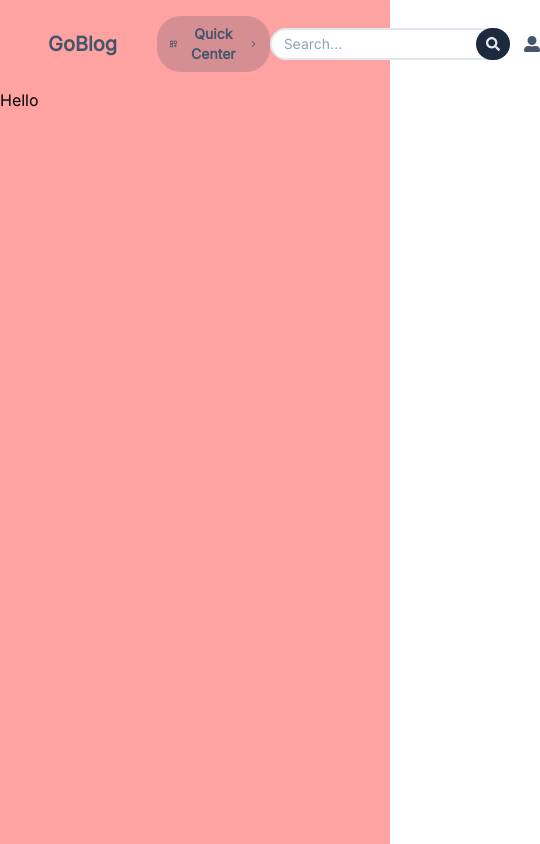
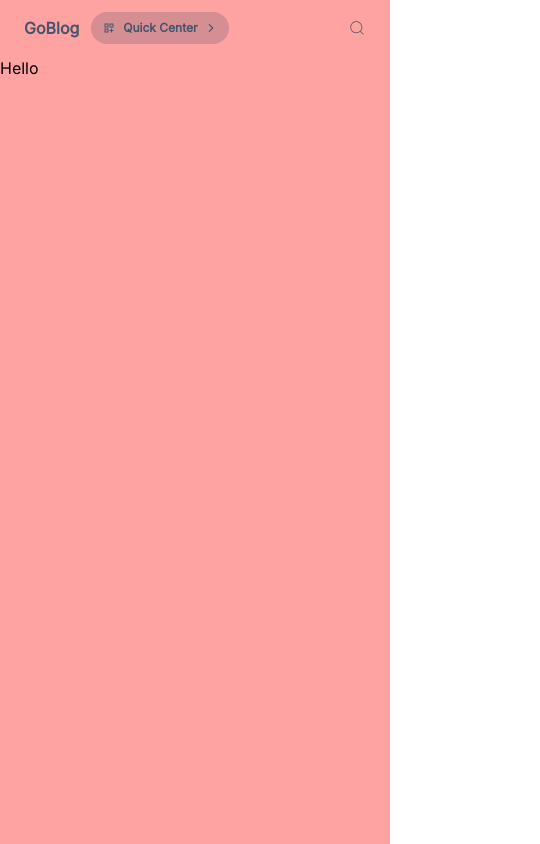
Before and after one commit to SyaPratama/GoBlogs, a Next.js app: page / in a window 390 px wide. Shown: the top 844 px of the page, 540 px wide, since content can reach past the window. Built offline with nearby package versions, Linux system fonts and the light colour scheme.

Commit message:
add: responsive navbar

```diff
--- a/src/components/elements/AuthDropDown.tsx
+++ b/src/components/elements/AuthDropDown.tsx
@@ -12,7 +12,7 @@ import { FaUserAlt } from "react-icons/fa";
 export default function AuthDropDown() {
   return (
     <Menu>
-      <MenuButton className="outline-none text-slate-600 cursor-pointer">
+      <MenuButton className="md:block hidden outline-none text-slate-600 cursor-pointer">
         <FaUserAlt />
       </MenuButton>
       <MenuItems
--- a/src/components/elements/Icon.tsx
+++ b/src/components/elements/Icon.tsx
@@ -2,8 +2,8 @@
 
 export default function Icon() {
   return (
-    <div className="icon">
-      <h2 className="font-bold text-xl text-slate-600">GoBlog</h2>
+    <div className="icon md:block">
+      <h2 className="font-bold md:text-xl text-md text-slate-600">GoBlog</h2>
     </div>
   );
 }
--- a/src/components/elements/QuickCenter.tsx
+++ b/src/components/elements/QuickCenter.tsx
@@ -11,7 +11,7 @@ export default function QuickCenter({ quickVisible, handler }: { quickVisible: b
     <>
       <Button
         onClick={() => handler(true)}
-        className="inline-flex gap-2 items-center text-sm font-semibold bg-slate-700/20 hover:bg-slate-700/40 text-slate-600 transition ease-in-out duration-300 px-3 py-2 cursor-pointer rounded-3xl"
+        className="inline-flex gap-2 items-center md:text-sm text-xs font-semibold bg-slate-700/20 hover:bg-slate-700/40 text-slate-600 transition ease-in-out duration-300 px-3 py-2 cursor-pointer rounded-3xl"
       >
         <MdOutlineDashboardCustomize />
         Quick Center
--- a/src/components/elements/SearchBtn.tsx
+++ b/src/components/elements/SearchBtn.tsx
@@ -1,16 +1,23 @@
 "use client";
 import { Button } from "@headlessui/react";
 import { FaSearch } from "react-icons/fa";
+import { CiSearch } from "react-icons/ci";
 import ModalSearch from "../views/ModalSearch";
 import OverlayLayout from "../layout/OverlayLayout";
 import { AnimatePresence, motion } from "motion/react";
 
-export default function SearchBtn({ searchVisible, handler }: { searchVisible: boolean, handler: (state: boolean) => void }) {
+export default function SearchBtn({
+  searchVisible,
+  handler,
+}: {
+  searchVisible: boolean;
+  handler: (state: boolean) => void;
+}) {
   return (
     <>
-      <div className="w-60 h-8 relative">
+      <div className="w-60 h-8 relative md:block hidden ">
         <Button
-          onClick={() => handler(true)}
+          onClick={(): void => handler(true)}
           className="w-full h-full cursor-pointer bg-white border-2 border-slate-200 hover:border-slate-400 transition duration-350 text-left pl-3 rounded-2xl text-sm text-slate-400 outline-0"
         >
           Search...
@@ -20,10 +27,18 @@ export default function SearchBtn({ searchVisible, handler }: { searchVisible: b
         </Button>
       </div>
 
+      <Button className="md:hidden block">
+          <CiSearch className="text-lg text-slate-600 cursor-pointer" onClick={(): void => handler(true)}/>
+      </Button>
+
       <OverlayLayout theme="dark" isVisible={searchVisible}>
         <AnimatePresence mode="wait">
-          <motion.div initial={{ y: -25, opacity: 0 }} animate={{ y: 0, opacity: 1 }} transition={{ duration: 0.2, delay: 0.1 }}>
-        <ModalSearch isVisible={searchVisible} handler={handler} />
+          <motion.div
+            initial={{ y: -25, opacity: 0 }}
+            animate={{ y: 0, opacity: 1 }}
+            transition={{ duration: 0.2, delay: 0.1 }}
+          >
+            <ModalSearch isVisible={searchVisible} handler={handler} />
           </motion.div>
         </AnimatePresence>
       </OverlayLayout>
--- a/src/components/elements/SearchInput.tsx
+++ b/src/components/elements/SearchInput.tsx
@@ -43,7 +43,7 @@ export default function SearchInput({ className }: { className?: string }) {
   return (
     <div className="relative w-full h-full">
         <Input placeholder={placeholder} type="text" className={className} />
-        <CiSearch className="absolute top-2.5 left-2.5 text-md text-slate-400"/>
+        <CiSearch className="absolute md:top-2.5 md:left-2.5 top-[9px] left-[9px] md:text-md text-sm text-slate-400"/>
     </div>
 );
 }
--- a/src/components/layout/partials/Navbar.tsx
+++ b/src/components/layout/partials/Navbar.tsx
@@ -59,9 +59,9 @@ export default function Navbar() {
       transition={{ duration: 0.3, ease: "easeInOut" }}
       className="sticky top-0 max-w-full"
     >
-      <div className="flex items-center px-12 py-4 justify-between">
-        <div className="inline-flex gap-10 items-center">
-          <Icon />
+      <div className="flex items-center md:px-12 px-6 py-3 md:py-4 justify-between">
+        <div className="inline-flex md:gap-10 gap-3 items-center">
+          <Icon/>
           <QuickCenter quickVisible={overlayVisible} handler={ComponentHandler} />
         </div>
         <div className="inline-flex gap-x-3.5 items-center">
--- a/src/components/views/ModalSearch.tsx
+++ b/src/components/views/ModalSearch.tsx
@@ -23,14 +23,14 @@ export default function ModalSearch({
   }, [showModal,handler,isVisible]);
 
   return (
-    <div className="w-full min-h-dvh m-auto flex items-start pt-14 justify-center">
+    <div className="md:w-full w-sm min-h-dvh m-auto flex items-start pt-14 justify-center">
       <div
         ref={modal}
-        className="absolute z-50 w-md h-auto bg-white overflow-hidden rounded-md border border-b-3 border-slate-300"
+        className="absolute z-50 md:w-lg w-sm h-auto bg-white overflow-hidden rounded-md border border-b-3 border-slate-300"
       >
-        <SearchInput className="w-full pl-8 text-sm text-slate-400 placeholder:text-sm placeholder:text-slate-400 bg-white py-2 border-b-[1.5px] border-slate-400/30 outline-0" />
+        <SearchInput className="w-full md:pl-8 pl-7 md:text-sm text-xs text-slate-400 md:placeholder:text-sm placeholder:text-[9px] placeholder:text-slate-400 bg-white py-2 border-b-[1.5px] border-slate-400/30 outline-0" />
         <div className="inline-flex items-center justify-between font-medium px-4.5 py-2.5">
-          <div className="text-[10px] bg-slate-200/50 px-2 ring-1 ring-slate-600/25 py-1 rounded-sm">
+          <div className="md:text-[10px] text-[9px] bg-slate-200/50 px-2 ring-1 ring-slate-600/25 py-1 rounded-sm">
             <span className="font-bold">ESC</span> To Close
           </div>
         </div>
```
